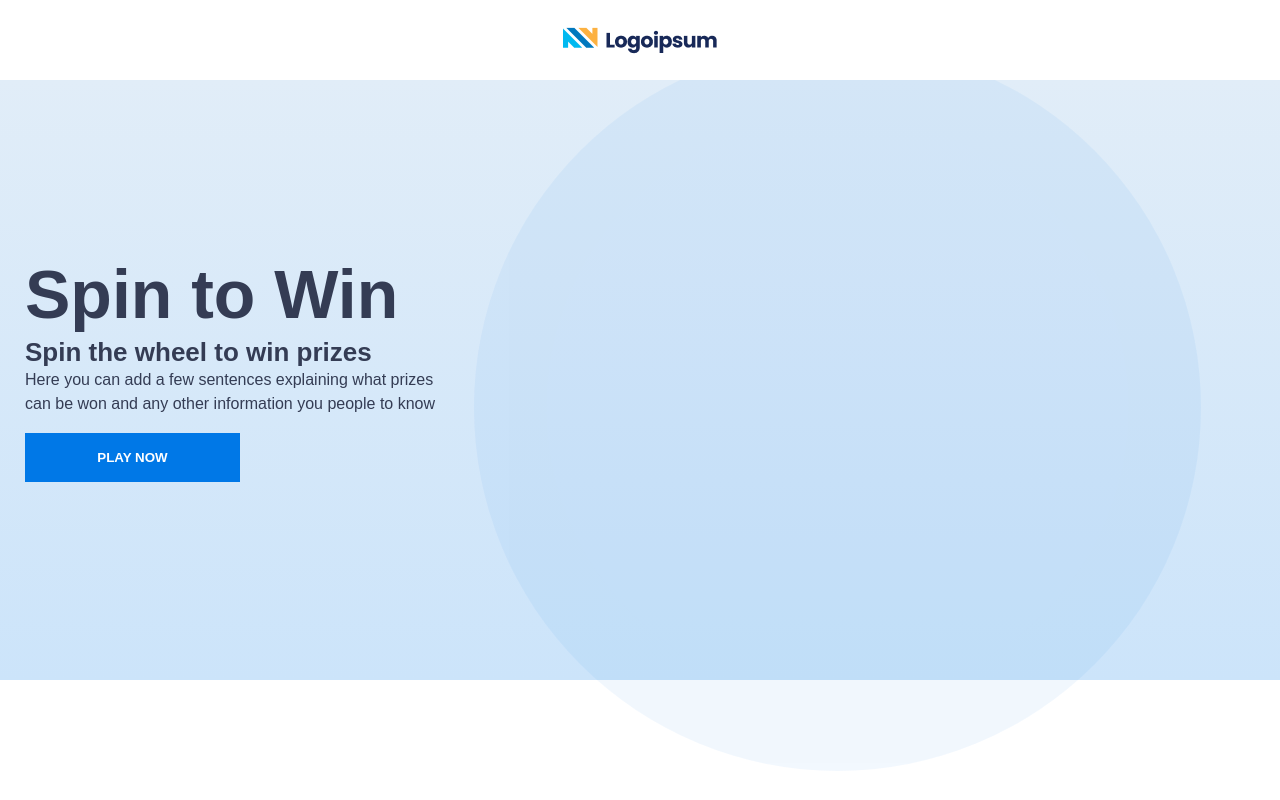
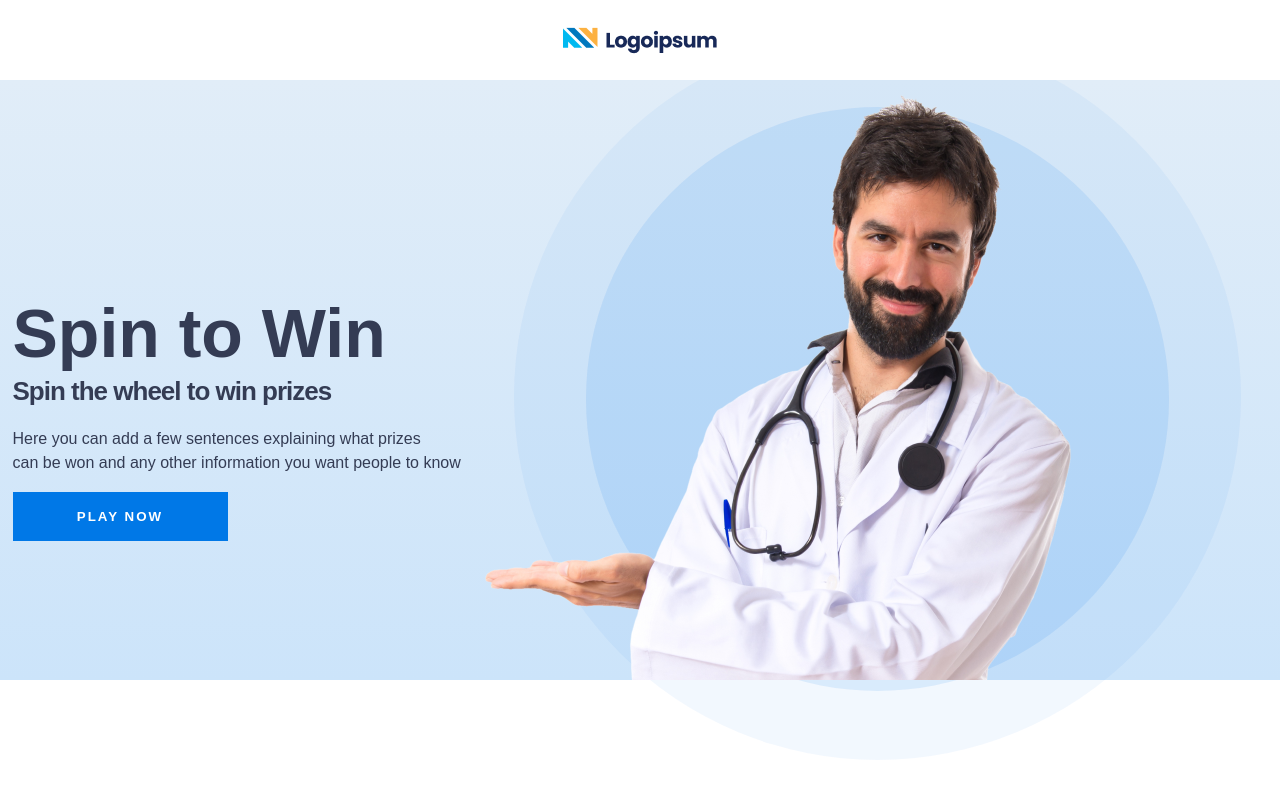
Before and after one commit to serjsouzar/react-app-layout-study, a React (Create React App) app: page / in a window 1280 px wide. Built offline with nearby package versions, Linux system fonts and the light colour scheme.

Commit message:
doctor image and background spheres

```diff
--- a/src/components/Banner/Banner.jsx
+++ b/src/components/Banner/Banner.jsx
@@ -1,11 +1,12 @@
 import React from 'react'
-import { Container, Content, ImagesContent, SubtitlePresentation, TitlePresentation } from './styles'
+import { BannerBackground, Container, Content, ImagesContent, SubtitlePresentation, TitlePresentation } from './styles'
+import doctorImage from "./../../assets/doctor-presenting-something-isolated-white-background 2.png";
 
 const Banner = () => {
   return (
+    <BannerBackground>
     <Container>
       <Content>
-
         <TitlePresentation>
           <h1>Spin to Win</h1>
           <h2>Spin the wheel to win prizes</h2>
@@ -13,22 +14,21 @@ const Banner = () => {
 
         <SubtitlePresentation>
           <p>
-            Here you can add a few sentences explaining what prizes<br/>
-            can be won and any other information you people to know
+          Here you can add a few sentences explaining what prizes<br/>can be won and any other information you want people to know
           </p>
           <button>PLAY NOW</button>
         </SubtitlePresentation>
-
-
-
       </Content>
 
       <ImagesContent>
         <div className='sphereOne'>
-        <div className='sphereTwo'></div>
         </div>
+        <div className='sphereTwo'>
+        </div>
+        <img src={doctorImage} alt='doctor-image' />
       </ImagesContent>
     </Container>
+  </BannerBackground>
   )
 }
 
--- a/src/components/Banner/styles.jsx
+++ b/src/components/Banner/styles.jsx
@@ -1,32 +1,60 @@
 import { styled } from "styled-components";
+
+export const BannerBackground = styled.div`
+  width: 100%;
+  display: flex;
+  justify-content: center;
+  align-items: center;
+  background: linear-gradient(180deg, #e1edf8 0%, rgba(0, 120, 230, 0.2) 100%);
+`;
 
 export const Container = styled.div`
   display: flex;
-  justify-content: center;
+  justify-content: space-around;
   align-items: center;
   height: 600px;
-  max-width: 1920px;
+  max-width: 1720px;
   width: 100%;
-  background: linear-gradient(180deg, #e1edf8 0%, rgba(0, 120, 230, 0.2) 100%);
+  flex-wrap: wrap;
+  transition: all ease 0.2s;
+
+  @media (max-width: 680px) {
+    width: 390px;
+    height: 600px;
+    flex-shrink: 0;
+  }
 `;
 
 export const Content = styled.div`
-  width: 449px;
-  height: 256px;
+  width: 100%;
+  height: 250px;
   display: flex;
   flex-shrink: 0;
   flex-direction: column;
   max-width: 449px;
+  justify-content: space-between;
 `;
 
 export const TitlePresentation = styled.div`
   width: 416px;
+
+  @media (max-width: 680px) {
+    width: 390px;
+    height: 600px;
+  }
 
   h1 {
     font-size: 68px;
     font-style: normal;
     font-weight: 700;
     line-height: 85px;
+
+    @media (max-width: 680px) {
+      font-size: 36px;
+      font-style: normal;
+      font-weight: balder;
+      line-height: 85px;
+    }
   }
   h2 {
     font-size: 26px;
@@ -35,6 +63,7 @@ export const TitlePresentation = styled.div`
     line-height: normal;
     width: 351px;
     position: relative;
+    letter-spacing: -1px;
   }
   h1,
   h2 {
@@ -48,6 +77,12 @@ export const SubtitlePresentation = styled.div`
   gap: 17px;
   width: 449px;
 
+  @media (max-width: 680px) {
+    width: 390px;
+    height: 600px;
+    flex-shrink: 0;
+  }
+
   p {
     font-size: 16px;
     font-style: normal;
@@ -55,6 +90,14 @@ export const SubtitlePresentation = styled.div`
     line-height: 24px;
     color: #343c54;
     height: 48px;
+
+    @media (max-width: 680px) {
+      text-align: center;
+      font-size: 14px;
+      font-weight: 400;
+      line-height: 24px;
+      width: 380px;
+    }
   }
 
   button {
@@ -66,6 +109,7 @@ export const SubtitlePresentation = styled.div`
     gap: 10px;
     border: none;
     font-weight: 600;
+    letter-spacing: 2px;
 
     &:hover {
       cursor: pointer;
@@ -74,8 +118,30 @@ export const SubtitlePresentation = styled.div`
 `;
 
 export const ImagesContent = styled.div`
+  display: flex;
+  align-items: center;
+  justify-content: center;
   width: 781px;
   height: 672px;
+  transition: all ease 0.2s;
+
+  img {
+    width: 624px;
+    height: 672px;
+    flex-shrink: 0;
+    opacity: 1;
+    position: relative;
+    right: 50%;
+    padding-top:3px ;
+    bottom: 11%;
+    z-index: 8;
+  }
+
+  @media (max-width: 680px) {
+    width: 331.092px;
+    height: 331.092px;
+    flex-shrink: 0;
+  }
 
   .sphereOne {
     display: flex;
@@ -84,21 +150,41 @@ export const ImagesContent = styled.div`
     width: 727px;
     height: 727px;
     flex-shrink: 0;
+    position: absolute;
+    transition: all ease 0.2s;
+    top: 33px;
 
     border-radius: 727px;
     opacity: 0.05;
     background: #0078e6;
+
+    @media (max-width: 680px) {
+      width: 331.092px;
+      height: 331.092px;
+      flex-shrink: 0;
+    }
   }
 
   .sphereTwo {
     width: 583.749px;
     height: 583.749px;
     flex-shrink: 0;
+    top: -17px;
+    left: 40%;
+    transition: all ease 0.2s;
 
     border-radius: 583.749px;
     opacity: 0.1;
     background: #0078e6;
     position: relative;
     z-index: 5;
+
+    @media (max-width: 680px) {
+      width: 265.852px;
+      height: 265.852px;
+      flex-shrink: 0;
+      top: 35px;
+      left: 32px;
+    }
   }
 `;
--- a/src/components/Header/Header.jsx
+++ b/src/components/Header/Header.jsx
@@ -1,13 +1,15 @@
-import React from 'react'
-import { Container } from './styles'
-import logoImg from './../../assets/Group 18.png'
+import React from "react";
+import { Container, HeaderBackground } from "./styles";
+import logoImg from "./../../assets/Group 18.png";
 
 const Header = () => {
   return (
-    <Container>
-      <img src={logoImg} width={154} height={27}/>
-    </Container>
-  )
-}
+    <HeaderBackground>
+      <Container>
+        <img src={logoImg} width={154} height={27} alt="logo-image"/>
+      </Container>
+    </HeaderBackground>
+  );
+};
 
-export default Header
+export default Header;
--- a/src/components/Header/styles.jsx
+++ b/src/components/Header/styles.jsx
@@ -1,6 +1,15 @@
 import { styled } from "styled-components";
 
-export const Container = styled.div`
+export const HeaderBackground = styled.div`
+  width: 100%;
+  display: flex;
+  justify-content: center;
+  align-items: center;
+`
+
+
+
+export const Container = styled.header`
   position: relative;
   display: flex;
   justify-content: center;
```
Also changed, not shown: src/assets/doctor-presenting-something-isolated-white-background 2.png (added).
